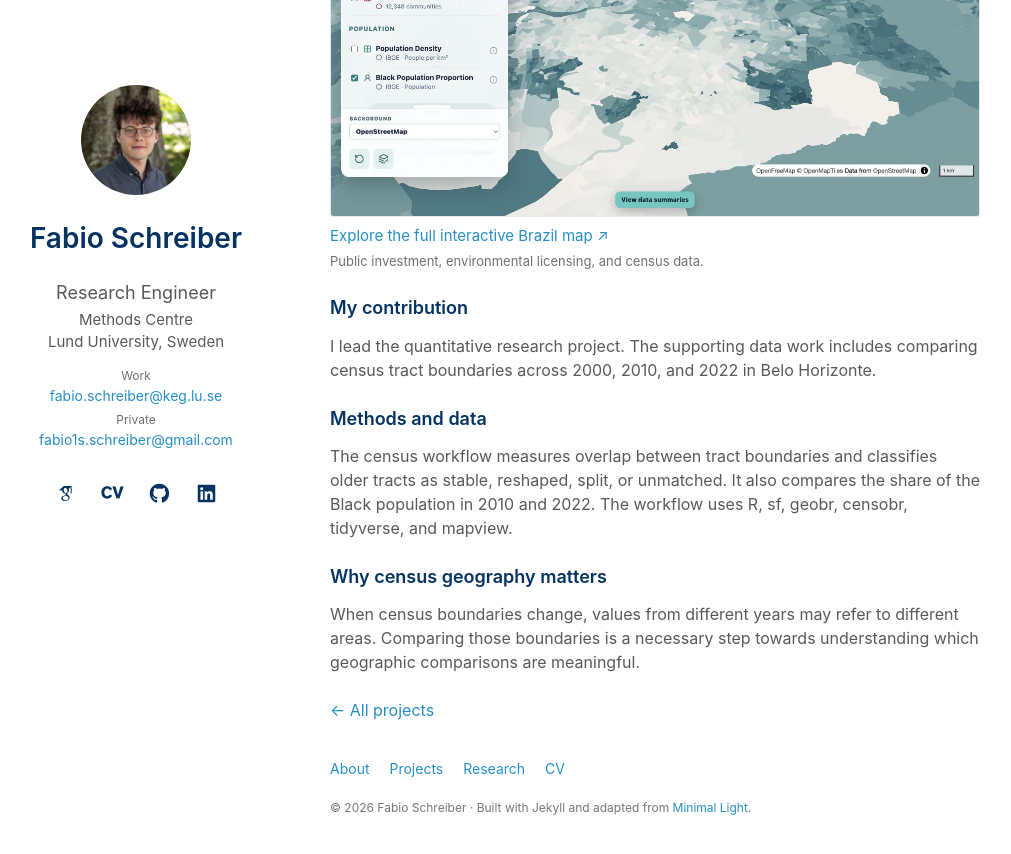
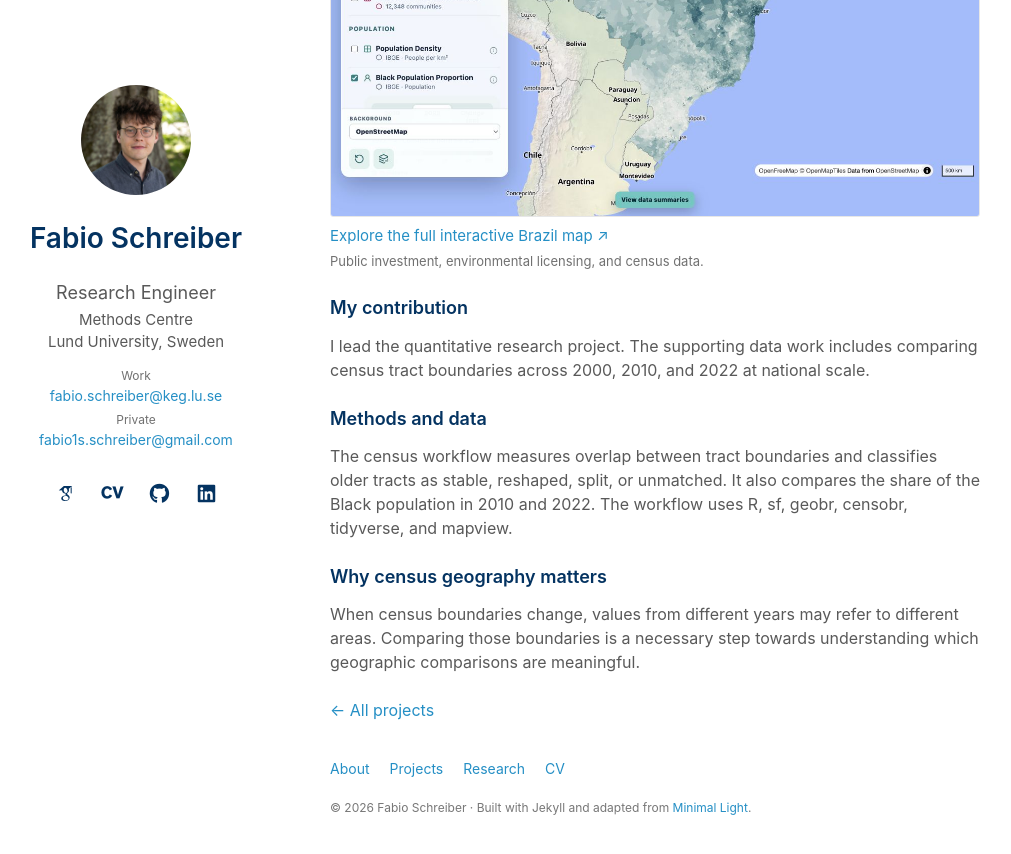
Before and after one commit to fab1s/fab1s.github.io, a Jekyll site: the page built from _portfolio/brazil-infrastructure.md, in a window 1280 px wide and 900 px high, scrolled down 574 px. Shown: the top 854 px of the window, without its empty margins (140-1151 px from the left). Built offline with Jekyll 4.4.1, drawn with Linux system fonts in a browser that asks for light colours; some web fonts are replaced.

Commit message:
Set Brazil project to national scope

```diff
--- a/_portfolio/brazil-infrastructure.md
+++ b/_portfolio/brazil-infrastructure.md
@@ -1,6 +1,6 @@
 ---
 title: "Infrastructure investment in Brazil"
-excerpt: "National-scale geospatial research on infrastructure investment patterns, with supporting analysis of census geography in Belo Horizonte."
+excerpt: "National-scale geospatial research on infrastructure investment patterns and census geography across Brazil."
 collection: portfolio
 area: "Infrastructure & GIS"
 period: "2026–present"
@@ -24,7 +24,7 @@ This project analyses infrastructure investment patterns across Brazil at nation
 
 ## My contribution
 
-I lead the quantitative research project. The supporting data work includes comparing census tract boundaries across 2000, 2010, and 2022 in Belo Horizonte.
+I lead the quantitative research project. The supporting data work includes comparing census tract boundaries across 2000, 2010, and 2022 at national scale.
 
 ## Methods and data
 
```
Also changed, not shown: images/brazil-map-preview.png.
